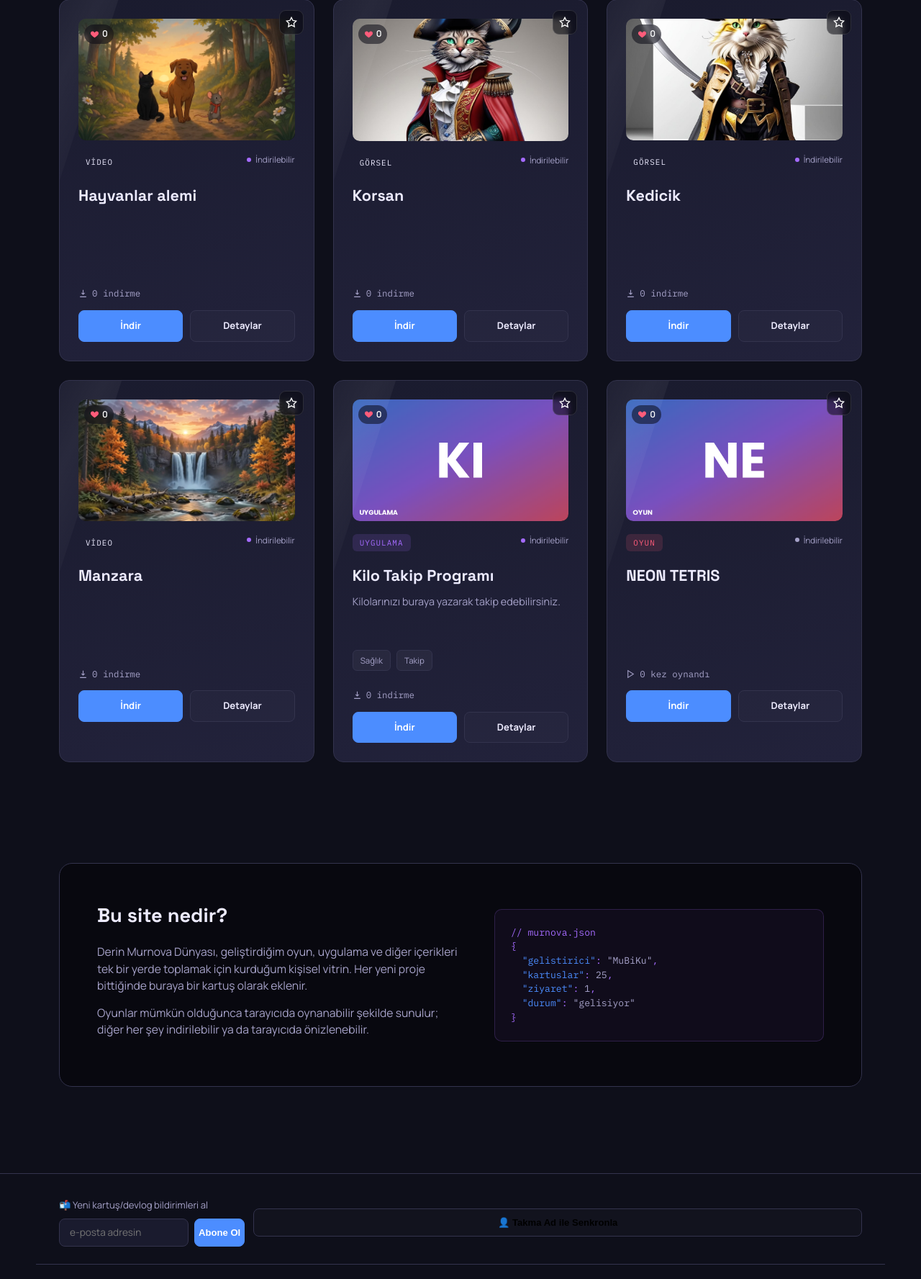
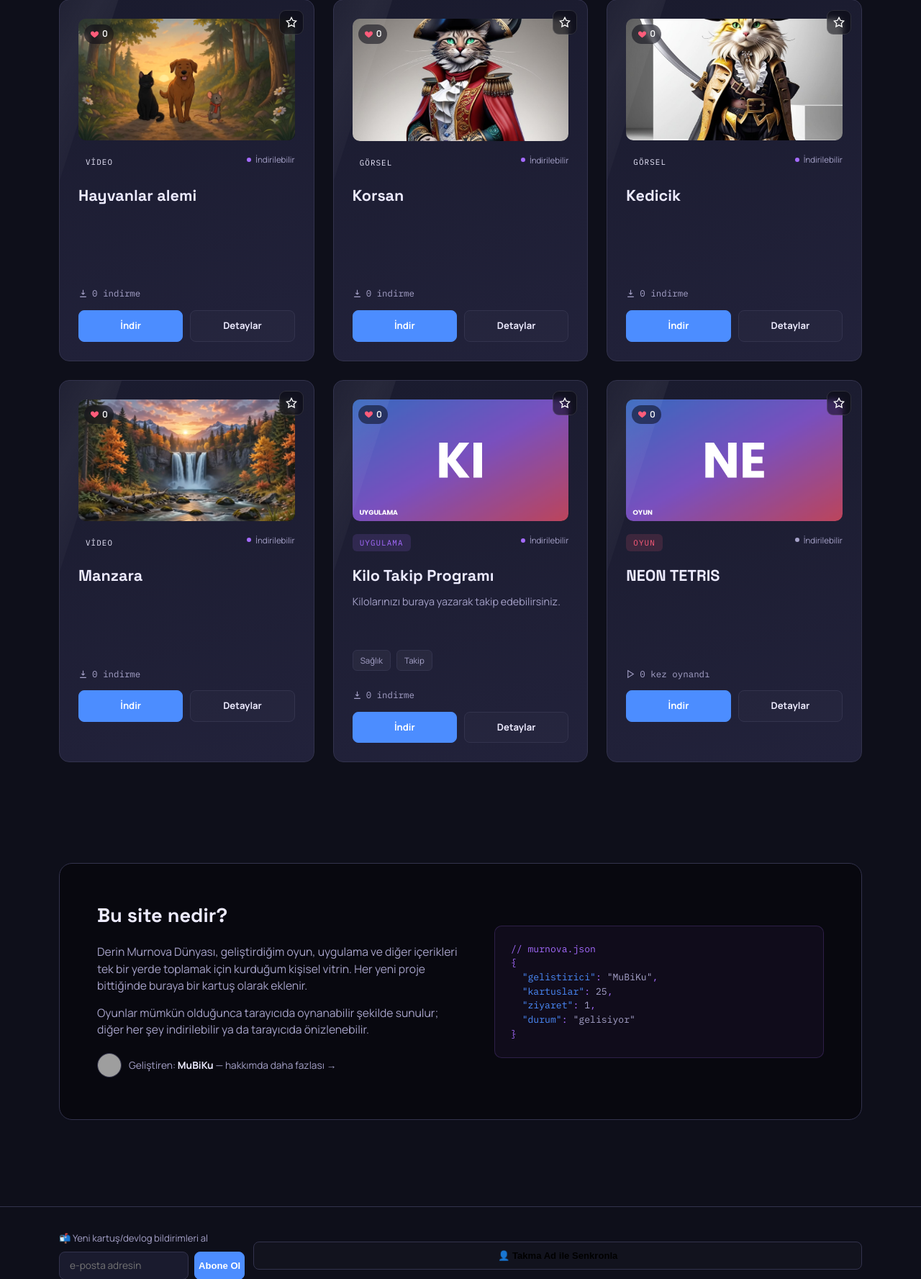
Before and after one commit to Asistan80/Nova, a Flask app: page / in a window 1280 px wide. Shown: the part 1654-3431 px from the top of the page at 72% size. Run offline with Flask 3, Linux system fonts and the light colour scheme; grey boxes are pictures that could not be loaded.

Commit message:
Anasayfadaki 'Bu site nedir' kutusuna avatarli kisisel imza satiri ekle (Hakkimda sayfasina link)

```diff
--- a/app.py
+++ b/app.py
@@ -237,6 +237,7 @@ def index():
         featured=featured,
         monthly_featured=monthly_featured,
         top_rated=top_rated,
+        about_photo=store.get_about().get("photo"),
     )
 
 
--- a/static/css/style.css
+++ b/static/css/style.css
@@ -190,6 +190,19 @@ section.about{ padding:20px 0 120px; }
 }
 .about-box h3{ font-family:'Space Grotesk', sans-serif; font-size:1.7rem; margin-bottom:18px; }
 .about-box p{ color:var(--text-dim); font-size:0.98rem; margin-bottom:14px; }
+.about-byline{
+  display:inline-flex; align-items:center; gap:10px; margin-top:6px;
+  text-decoration:none; color:var(--text-dim); font-size:0.86rem;
+  transition:color .15s ease;
+}
+.about-byline:hover{ color:var(--amber); }
+.about-byline img{ width:34px; height:34px; border-radius:50%; object-fit:cover; border:1px solid var(--line); }
+.about-byline-fallback{
+  width:34px; height:34px; border-radius:50%; display:flex; align-items:center; justify-content:center;
+  background:linear-gradient(135deg, var(--amber), var(--teal)); color:#fff; font-family:'Space Grotesk',sans-serif;
+  font-weight:700; font-size:0.78rem; flex-shrink:0;
+}
+.about-byline strong{ color:var(--text); }
 .about-code{
   font-family:'IBM Plex Mono', monospace; font-size:0.82rem; color:var(--teal);
   background: rgba(165,107,255,0.05); border:1px solid rgba(165,107,255,0.2);
--- a/templates/index.html
+++ b/templates/index.html
@@ -174,6 +174,14 @@
         <h3>Bu site nedir?</h3>
         <p>Derin Murnova Dünyası, geliştirdiğim oyun, uygulama ve diğer içerikleri tek bir yerde toplamak için kurduğum kişisel vitrin. Her yeni proje bittiğinde buraya bir kartuş olarak eklenir.</p>
         <p>Oyunlar mümkün olduğunca tarayıcıda oynanabilir şekilde sunulur; diğer her şey indirilebilir ya da tarayıcıda önizlenebilir.</p>
+        <a href="{{ url_for('about_page') }}" class="about-byline">
+          {% if about_photo %}
+            <img src="{{ url_for('static', filename='uploads/covers/' ~ about_photo) }}" alt="MuBiKu">
+          {% else %}
+            <span class="about-byline-fallback">MB</span>
+          {% endif %}
+          <span>Geliştiren: <strong>MuBiKu</strong> — hakkımda daha fazlası →</span>
+        </a>
       </div>
       <div class="about-code">// murnova.json
 {
```
